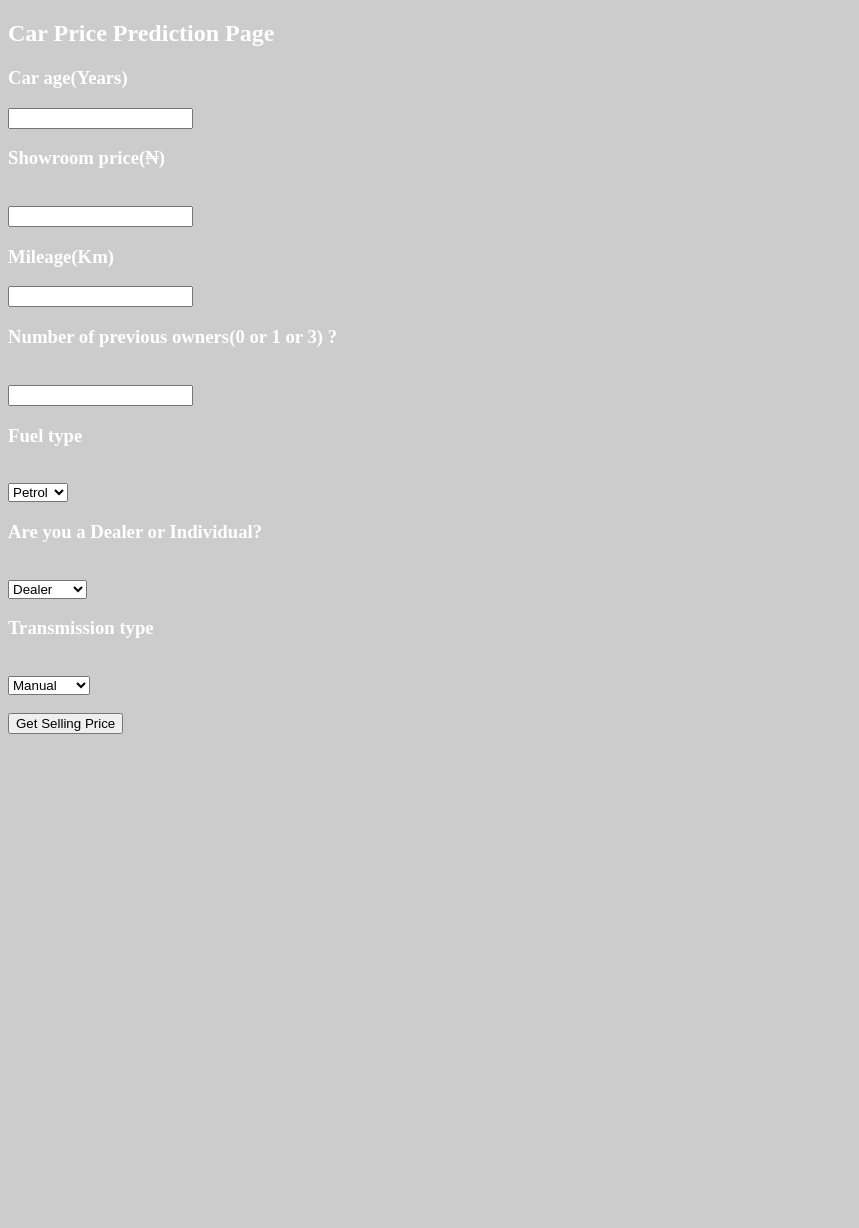
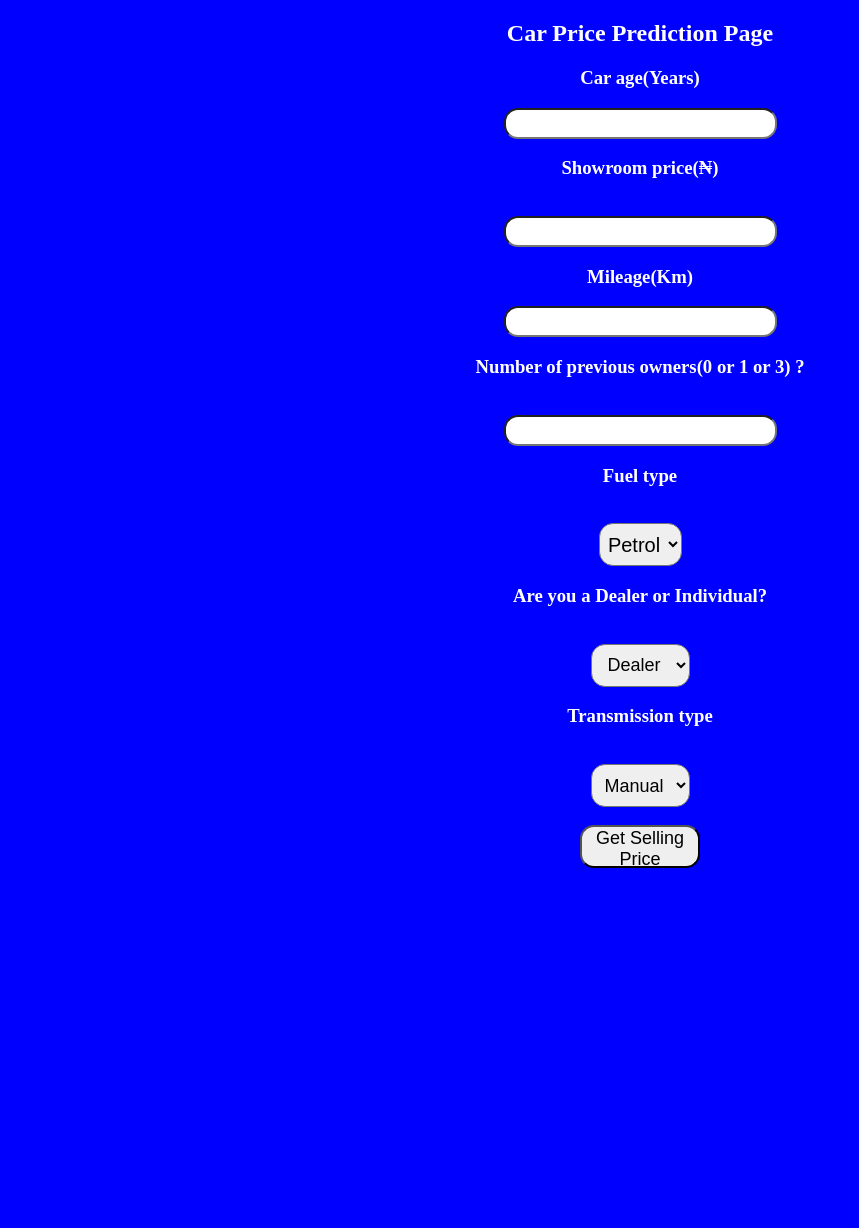
Before and after one commit to 3000August/autoshark, a Flask app: page / in a window 1280 px wide. Shown: the whole page, without its empty margins (0-859 px from the left). Run offline with Flask 2, Linux system fonts and the light colour scheme; parts of the project's set-up code (start-up, migrations or seed data) failed here and were passed over.

Commit message:
Update index.html

```diff
--- a/templates/index.html
+++ b/templates/index.html
@@ -49,8 +49,7 @@
     <style>
         body {
             height: 1200px;
-            background-color: #cccccc;
-            background-image: linear-gradient(rgb(9, 73, 30), rgb(72, 34, 240);
+            background-color: blue;
             text-align: center;
             padding: 0px;
             text-decoration-color: antiquewhite;
```
